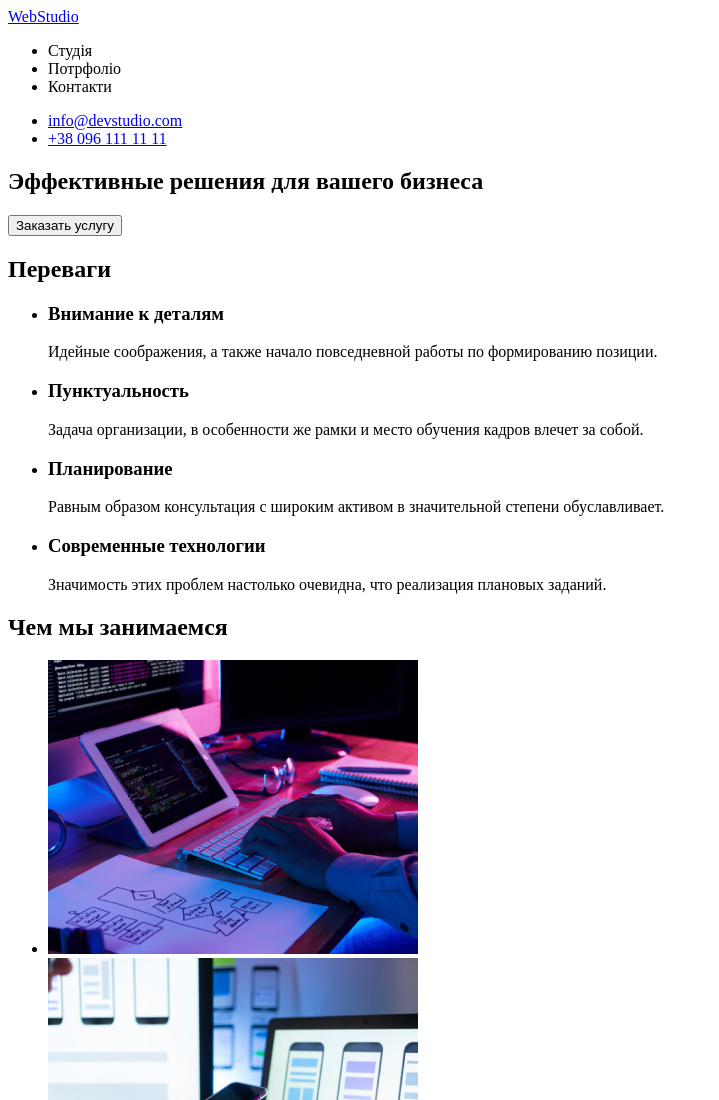
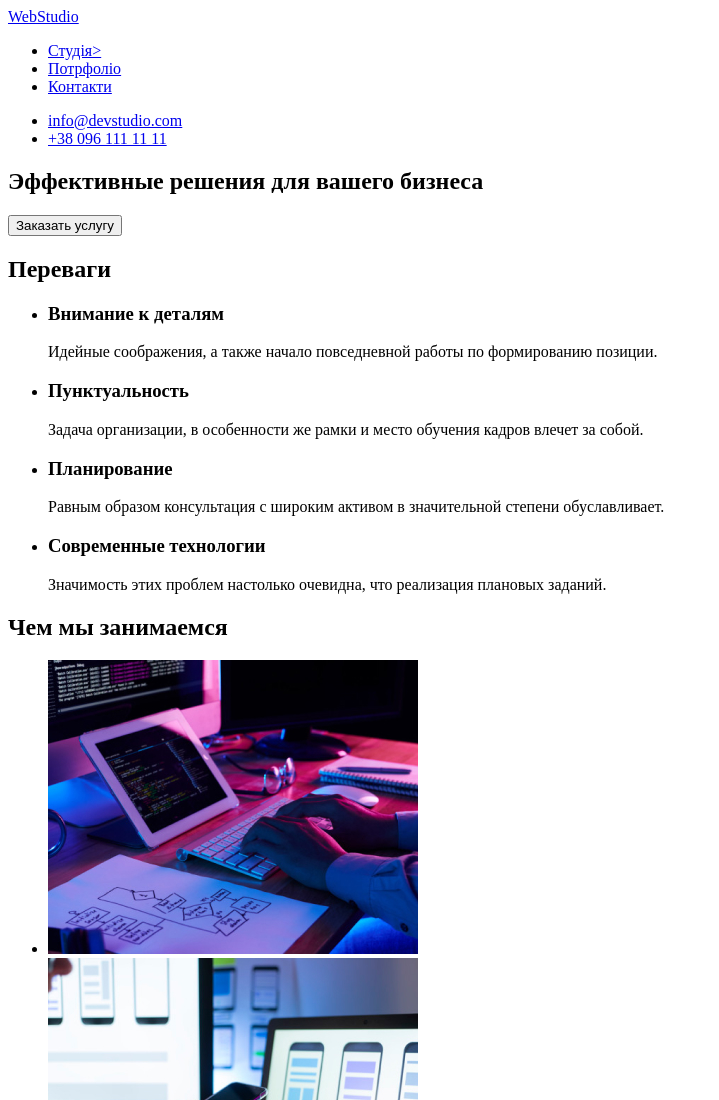
Before and after one commit to vzotova85/goit-markup-hw-01, a plain HTML site: page index.html in a window 1280 px wide. Shown: the top 1100 px of the page, without its empty margins (0-719 px from the left). Drawn offline with Linux system fonts and the light colour scheme.

Commit message:
added href to header
1. added href's to the header section
2. readded .DS_store to gitignore file

```diff
--- a/index.html
+++ b/index.html
@@ -15,9 +15,9 @@
 
             <!--Menu-->
             <ul>
-                <li>Студія</li>
-                <li>Потрфоліо</li>
-                <li>Контакти</li>
+                <li><a href="#">Студія></a></li>
+                <li><a href="#">Потрфоліо</a></li>
+                <li><a href="#">Контакти</a></li>
             </ul>
 
         </nav>
```
Also changed, not shown: 1 other file.
